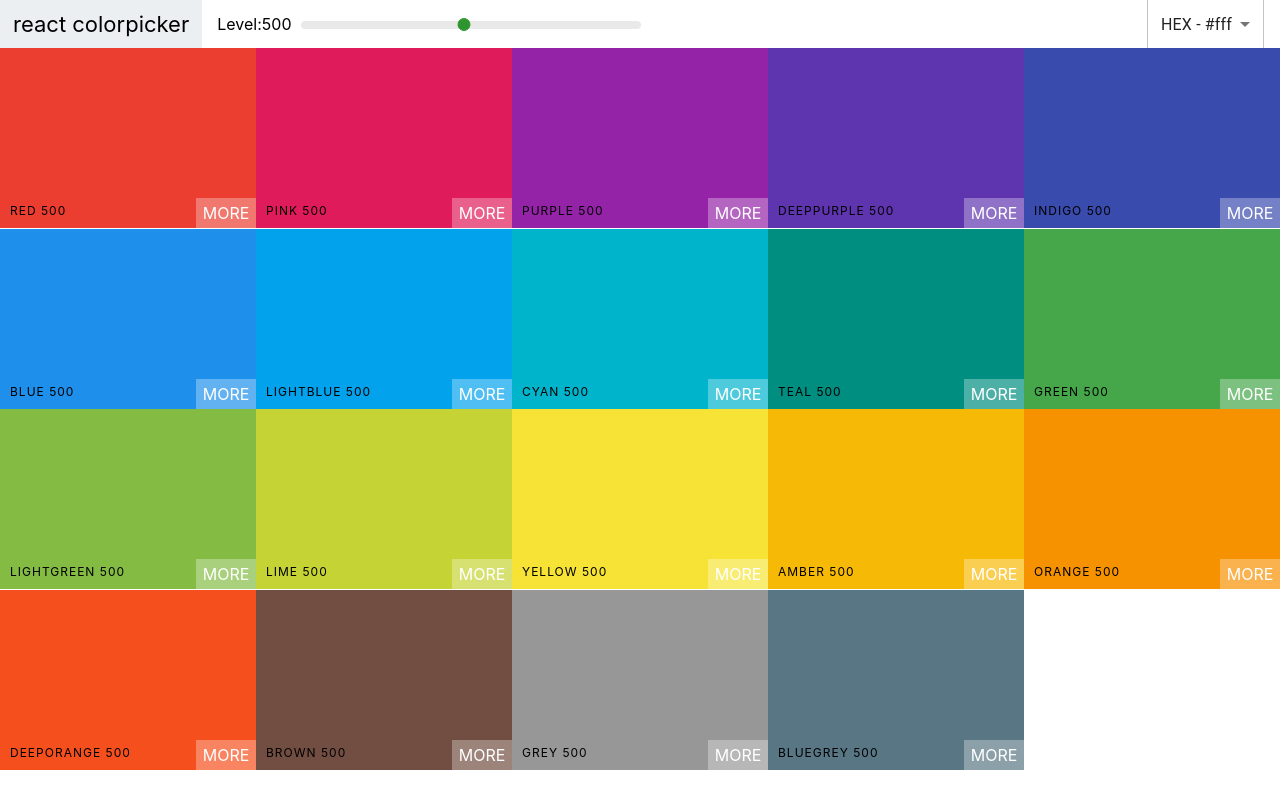
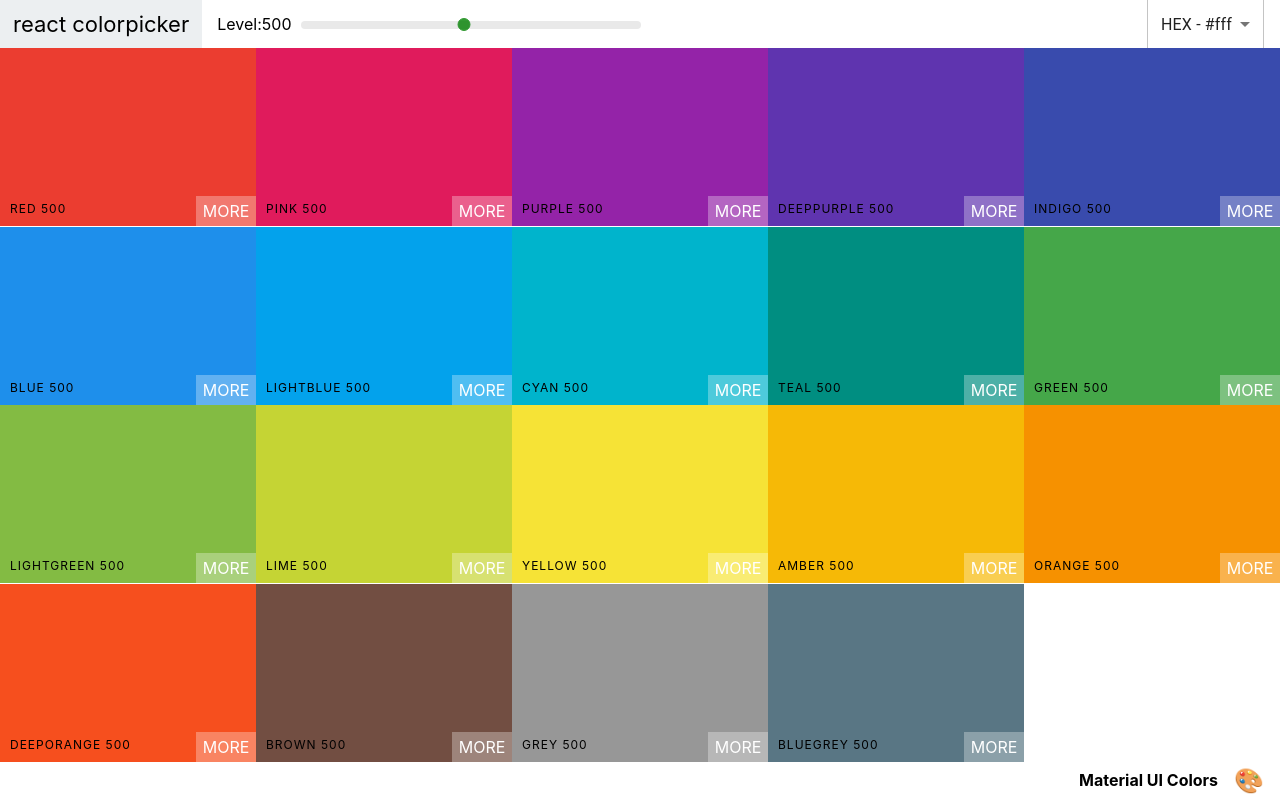
Before and after one commit to ehsansh/react-bootcamp, a React (Create React App) app: page / in a window 1280 px wide. Built offline with nearby package versions, Linux system fonts and the light colour scheme.

Commit message:
add palette footer

```diff
--- a/src/Palette.css
+++ b/src/Palette.css
@@ -1,7 +1,21 @@
 .Palette {
     height: 100vh;
-    overflow: hidden;
+    display: flex;
+    flex-direction: column;
 }
 .Palette-colors {
     height: 90%;
 }
+
+.Palette-footer {
+    background-color: white;
+    height: 5vh;
+    display: flex;
+    justify-content: flex-end;
+    align-items: center;
+    font-weight: bold;
+}
+.emoji {
+    font-size: 1.5rem;
+    margin: 0 1rem;
+}
--- a/src/Palette.js
+++ b/src/Palette.js
@@ -22,10 +22,10 @@
         this.setState({ format: val });
     }
     render() {
-        const { colors } = this.props.palette;
+        const { colors, paletteName, emoji } = this.props.palette;
         const { level, format } = this.state;
         const colorBoxes = colors[level].map((c, i) => (
-            <ColorBox background={c[format]} name={c.name} key={i} />
+            <ColorBox background={c[format]} name={c.name} key={c.id} />
         ));
         return (
             <div className='Palette'>
@@ -35,6 +35,10 @@
                     changeLevel={this.changeLevel}
                 />
                 <div className='Palette-colors'>{colorBoxes}</div>
+                <footer className='Palette-footer'>
+                    {paletteName}
+                    <span className='emoji'>{emoji}</span>
+                </footer>
             </div>
         );
     }
```
